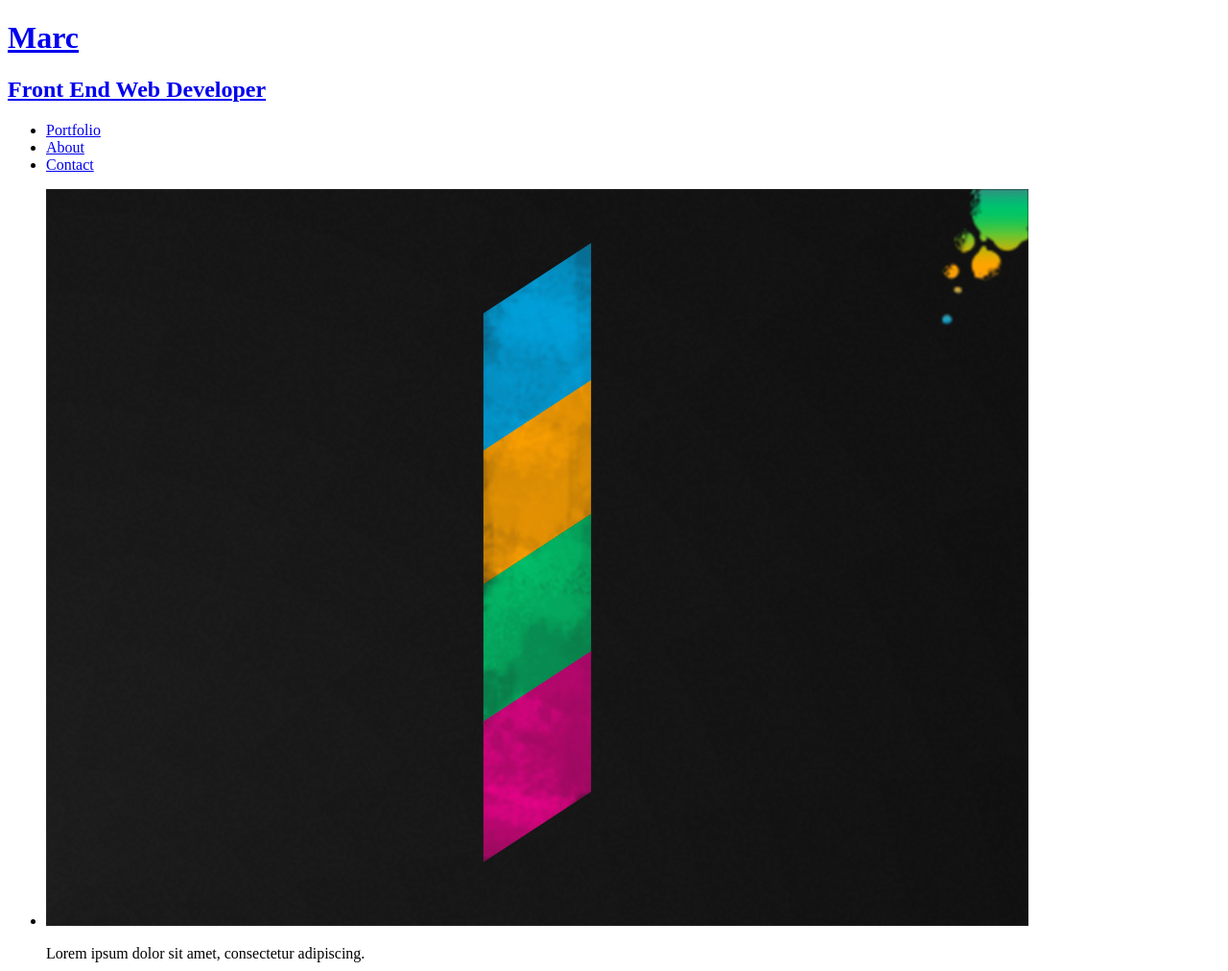
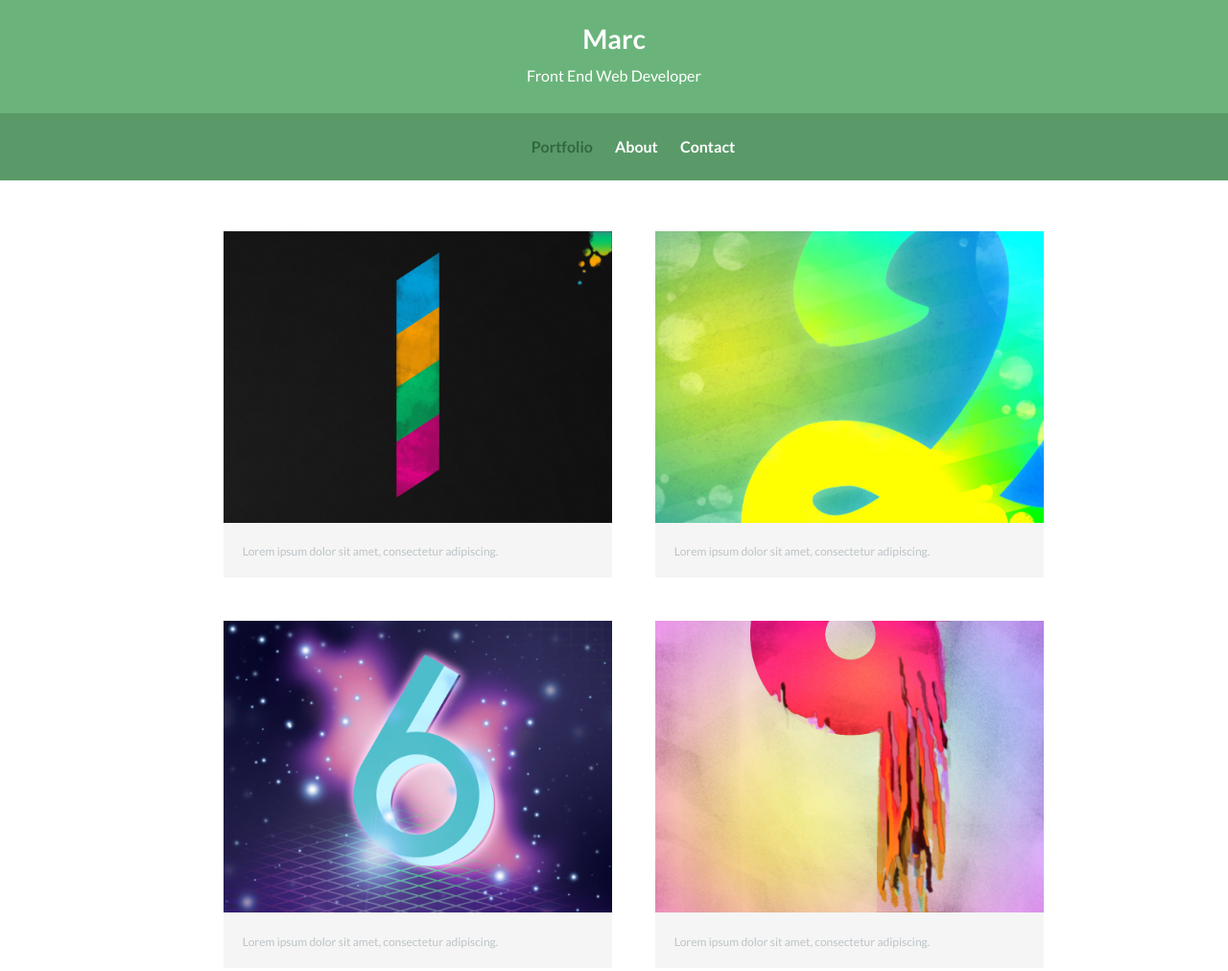
Before and after one commit to marcmaccaferri/portfolio-sp-21, a plain HTML site: page index.html in a window 1280 px wide. Shown: the top 1012 px of the page at 96% size. Drawn offline with nearby package versions, Linux system fonts and the light colour scheme.

Commit message:
added css folder, main css file, started adding styles

```diff
--- /dev/null
+++ b/css/main.css
@@ -0,0 +1,154 @@
+/*************************
+GENERAL
+*************************/
+
+ul {
+    list-style: none;
+}
+
+a {
+    text-decoration: none;
+}
+
+body {
+    font-family: 'Lato', sans-serif;
+}
+
+#wrapper {
+    max-width: 940px;
+    clear: both;
+    margin: 0 auto;
+    padding: 0 5%;
+}
+
+img {
+    max-width: 100%;
+}
+
+h1 {
+    font-size: 1.75em;
+    font-weight: 700;
+}
+
+h2 {
+    font-size: 1em;
+    font-weight: 400;
+    margin: -5px 0 0 0;
+}
+
+/*************************
+HEADER
+*************************/
+
+header {
+    float: left;
+    width: 100%;
+    margin: 0 0 30px 0;
+    padding: 5px 0 0 0;
+}
+
+#logo {
+    text-align: center;
+}
+
+
+/*************************
+NAVIGATION
+*************************/
+
+nav li {
+    display: inline-block;
+}
+
+nav {
+    text-align: center;
+    padding: 10px;
+    margin: 30px 0 0;
+}
+
+nav a {
+    padding: 15px 10px;
+    font-weight: 700;
+}
+
+/*************************
+FOOTER
+*************************/
+
+footer {
+    clear: both;
+    text-align: center;
+    color: #ccc;
+    font-size: .75em;
+}
+
+.social-icon {
+    width: 20px;
+    height: 20px;
+    margin: 0px;
+}
+
+
+/*************************
+PAGE: PORTFOLIO
+*************************/
+
+#gallery li {
+    width: 45%;
+    margin: 2.5%;
+    float: left;
+    background-color: #f5f5f5;
+    color: #bdc3c7;
+}
+
+#gallery li p {
+    padding: 5%;
+    font-size: .75em;
+    margin: 0px;
+}
+
+
+/*************************
+PAGE: CONTACT
+*************************/
+
+
+/*************************
+PAGE: ABOUT
+*************************/
+
+
+/*************************
+COLORS
+*************************/
+body {
+    background-color: #fff;
+    color: #999;
+}
+
+header {
+    background: #6ab47b;
+}
+
+a {
+    color: #6ab47b;
+}
+
+h1,
+h2 {
+    color: #fff;
+}
+
+nav a {
+    color: #fff;
+}
+
+/* color of the background for mobile */
+nav {
+    background: #599a68;
+}
+
+nav a.selected,
+nav a:hover {
+    color: #32673f;
+}
--- a/index.html
+++ b/index.html
@@ -7,6 +7,12 @@
     <meta name="viewport" content="width=device-width, inital-scale=1">
     <!-- TITLE TAG -->
     <title>Marc | Front End Web Developer</title>
+    <!-- FONTS -->
+    <link rel="preconnect" href="https://fonts.gstatic.com">
+    <link href="https://fonts.googleapis.com/css2?family=Lato:wght@300;400;700&display=swap" rel="stylesheet">
+    <!-- CSS LINKS -->
+    <link href="https://necolas.github.io/normalize.css/8.0.1/normalize.css" rel="stylesheet">
+    <link href="css/main.css" rel="stylesheet">
 </head>
 
 <body>
@@ -14,14 +20,14 @@
     <!-- HEADER START -->
     <header>
         <!-- Clickable title that brings you to the index page -->
-        <a href="index.html">
+        <a id="logo" href="index.html">
             <h1>Marc</h1>
             <h2>Front End Web Developer</h2>
         </a>
         <!-- Navigation menu with three links: portfolio, about, contact -->
         <nav>
             <ul>
-                <li><a href="#">Portfolio</a></li>
+                <li><a href="#" class="selected">Portfolio</a></li>
                 <li><a href="about.html">About</a></li>
                 <li><a href="contact.html">Contact</a></li>
             </ul>
@@ -30,9 +36,9 @@
     <!-- HEADER END -->
 
     <!-- GALLERY START -->
-    <div>
+    <div id="wrapper">
         <!-- start list of photos -->
-        <ul>
+        <ul id="gallery">
             <li>
                 <img src="img/numbers-01.jpg" alt="Number 1">
                 <p>Lorem ipsum dolor sit amet, consectetur adipiscing.</p>
@@ -65,9 +71,9 @@
     <!-- FOOTER START -->
     <footer>
         <!-- clickable link to twitter that opens in a new tab -->
-        <a href="https://twitter.com" target="_blank"><img src="img/twitter-wrap.png"></a>
+        <a href="https://twitter.com" target="_blank"><img src="img/twitter-wrap.png" class="social-icon"></a>
         <!-- clickable link to facebook that opens in a new tab -->
-        <a href="https://facebook.com" target="_blank"><img src="img/facebook-wrap.png"></a>
+        <a href="https://facebook.com" target="_blank"><img src="img/facebook-wrap.png" class="social-icon"></a>
         <!-- copyright -->
         <p>&copy; 2021 Marc</p>
     </footer>
```
Also changed, not shown: about.html (+10 -4 lines), contact.html (+10 -4 lines).
